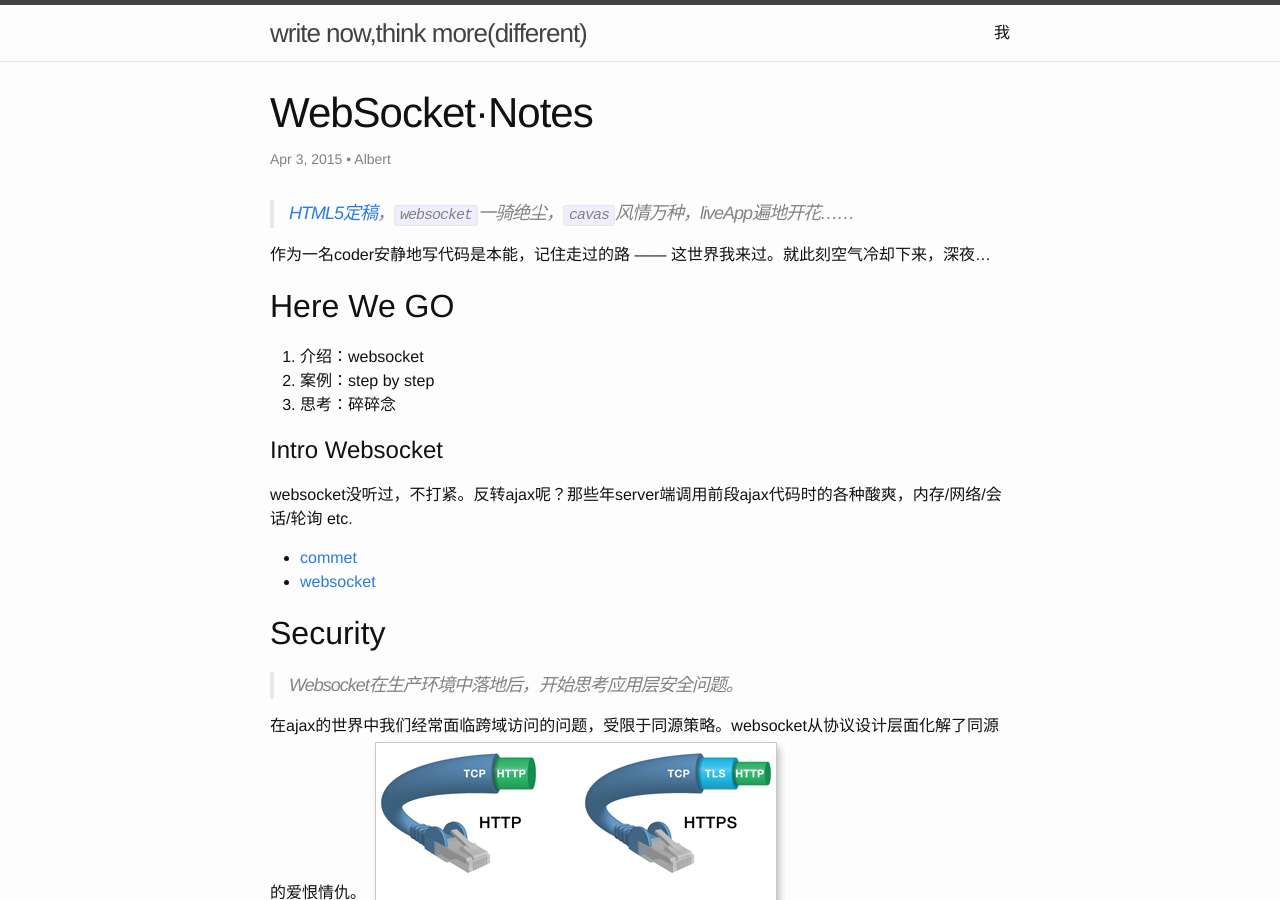
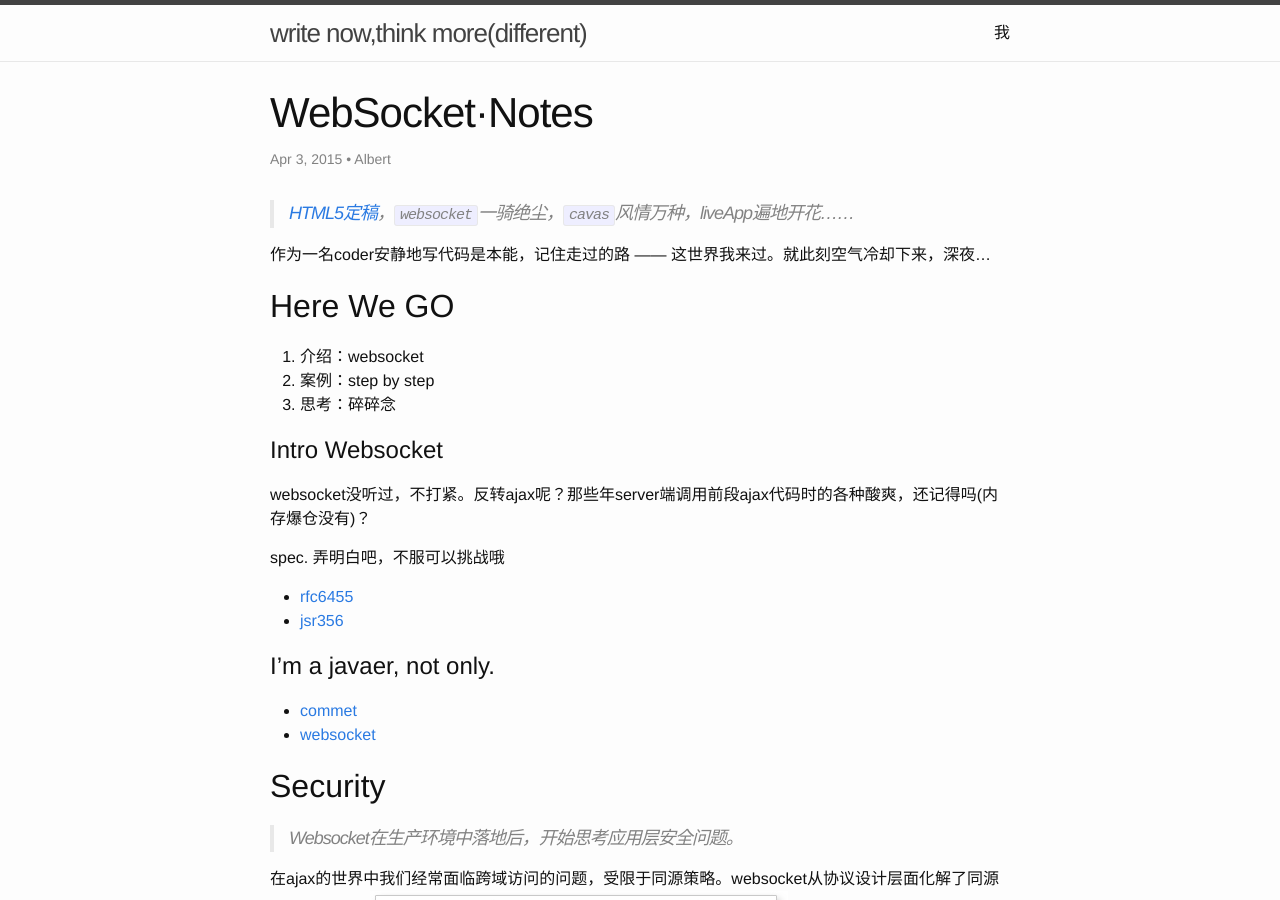
Before and after one commit to atschx/atschx.github.io, a Jekyll site: the page built from _posts/2015-04-03-Websocket.md, in a window 1280 px wide and 900 px high. Built offline with Jekyll 4.4.1, drawn with Linux system fonts in a browser that asks for light colours; comment, search, counter and statistics services are not loaded.

Commit message:
java code

```diff
--- a/_posts/2015-04-03-Websocket.md
+++ b/_posts/2015-04-03-Websocket.md
@@ -20,7 +20,16 @@ Here We GO
 Intro Websocket
 ===============
 
-websocket没听过，不打紧。反转ajax呢？那些年server端调用前段ajax代码时的各种酸爽，内存/网络/会话/轮询 etc.
+websocket没听过，不打紧。反转ajax呢？那些年server端调用前段ajax代码时的各种酸爽，还记得吗(内存爆仓没有)？
+
+spec. 弄明白吧，不服可以挑战哦
+
+* [rfc6455](http://tools.ietf.org/pdf/rfc6455.pdf)
+* [jsr356](https://jcp.org/en/jsr/detail?id=356)
+
+I'm a javaer, not only.
+======================
+
 
 * [commet](http://www.ibm.com/developerworks/cn/web/wa-reverseajax1/)
 * [websocket](http://www.ibm.com/developerworks/cn/web/wa-reverseajax2/)
```
